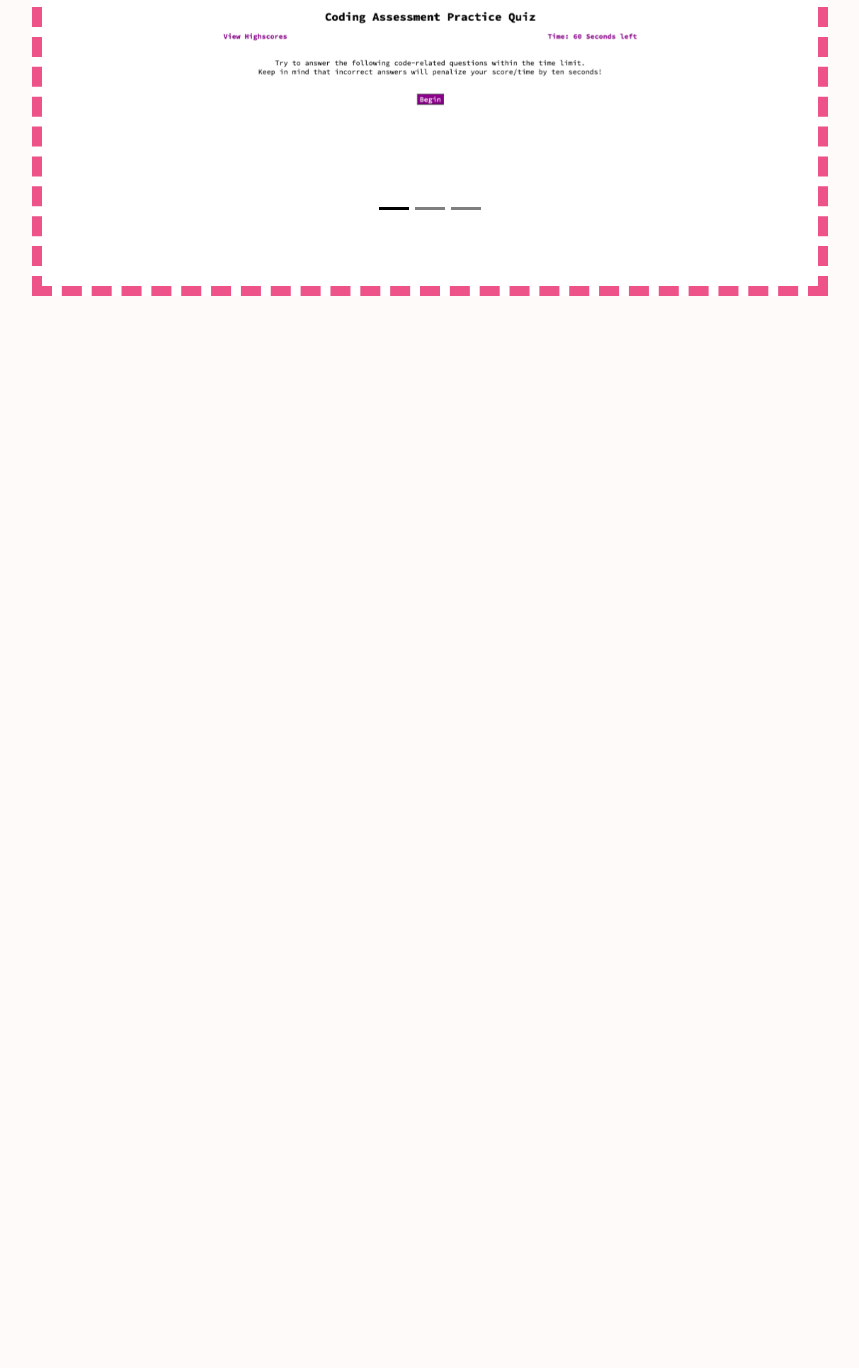
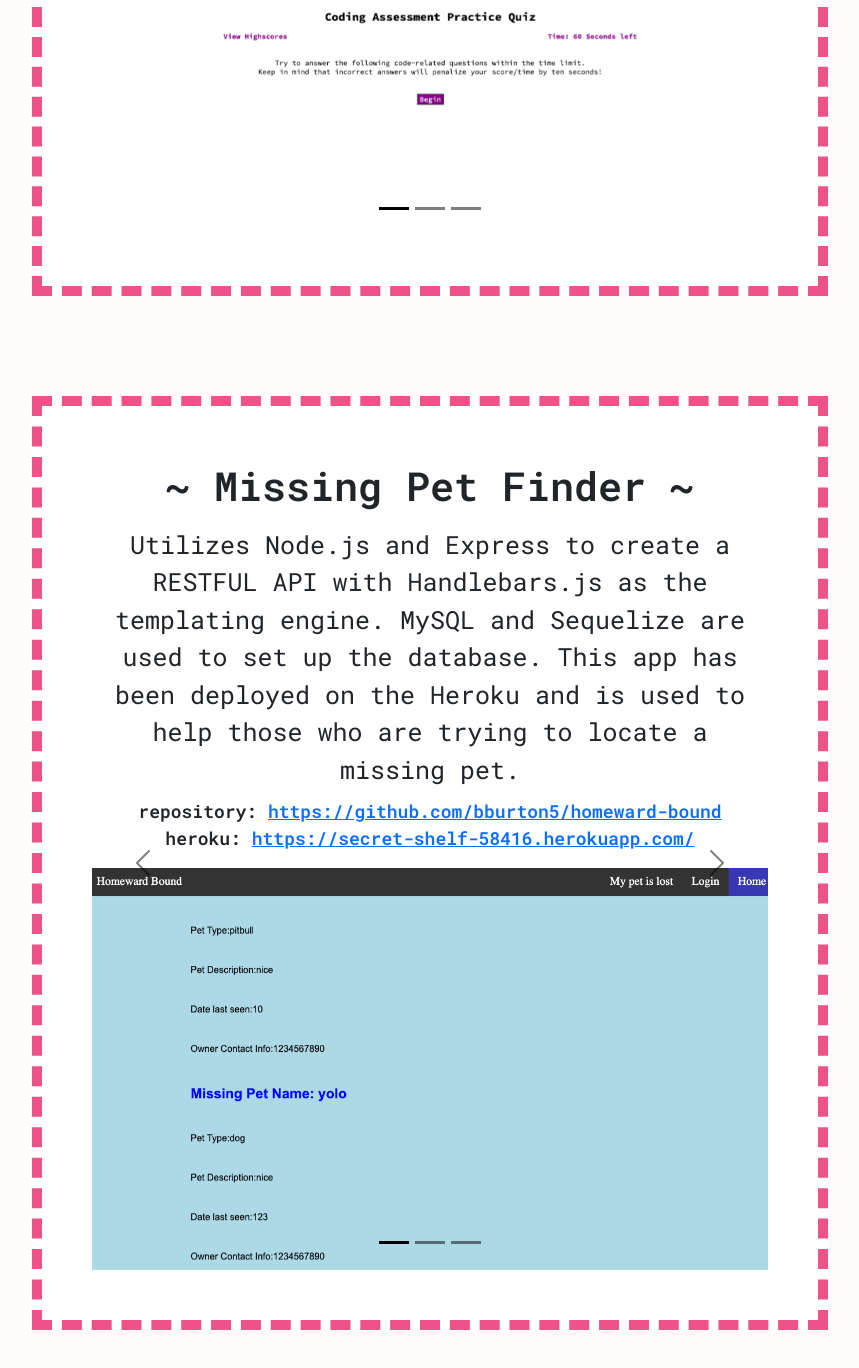
Before and after one commit to bburton5/brookeBurton-portfolio, a plain HTML site: page index.html in a window 1280 px wide. Shown: the part 4628-5996 px from the top of the page, without its empty margins (210-1069 px from the left). Before the commit the page ends 4974 px from the top, so only its background shows below. Drawn offline with nearby package versions, Linux system fonts and the light colour scheme.

Commit message:
added Project 2 Homeward Bound

```diff
--- a/index.html
+++ b/index.html
@@ -253,6 +253,41 @@
             </button>
           </div>
         </div>
+        <div class="carousel-container">
+          <div id="carouselExampleControls" class="carousel carousel-dark slide" data-interval="false">
+            <div class="carousel-indicators">
+              <button type="button" data-bs-target="#carouselExampleIndicators" data-bs-slide-to="0" class="active" aria-current="true" aria-label="Slide 1"></button>
+              <button type="button" data-bs-target="#carouselExampleIndicators" data-bs-slide-to="1" aria-label="Slide 2"></button>
+              <button type="button" data-bs-target="#carouselExampleIndicators" data-bs-slide-to="2" aria-label="Slide 3"></button>
+            </div>
+            <div class="carousel-header">
+              ~ Missing Pet Finder ~
+              <p class="carousel-description">
+                Utilizes Node.js and Express to create a RESTFUL API with Handlebars.js as the templating engine. MySQL and Sequelize are used to set up the database. This app has been deployed on the Heroku and is used to help those who are trying to locate a missing pet.
+              </p>
+              <p class="links">
+                repository: <a href="https://github.com/bburton5/homeward-bound" target="_blank"> https://github.com/bburton5/homeward-bound</a><br>
+                heroku: <a href="https://secret-shelf-58416.herokuapp.com/" target="_blank"> https://secret-shelf-58416.herokuapp.com/</a><br>
+              </p>
+            </div>
+            <div class="carousel-inner">
+              <div class="carousel-item active">
+                <img src="./images/pet2.png" class="d-block w-100" alt="...">
+              </div>
+              <div class="carousel-item">
+                <img src="./images/pet1.png" class="d-block w-100" alt="...">
+              </div>
+            </div>
+            <button class="carousel-control-prev" type="button" data-bs-target="#carouselExampleControls" data-bs-slide="prev">
+              <span class="carousel-control-prev-icon" aria-hidden="true"></span>
+              <span class="visually-hidden">Previous</span>
+            </button>
+            <button class="carousel-control-next" type="button" data-bs-target="#carouselExampleControls" data-bs-slide="next">
+              <span class="carousel-control-next-icon" aria-hidden="true"></span>
+              <span class="visually-hidden">Next</span>
+            </button>
+          </div>
+        </div>
       </div>
     </div>
   </body>
```
Also changed, not shown: images/pet1.png (added), images/pet2.png (added).
